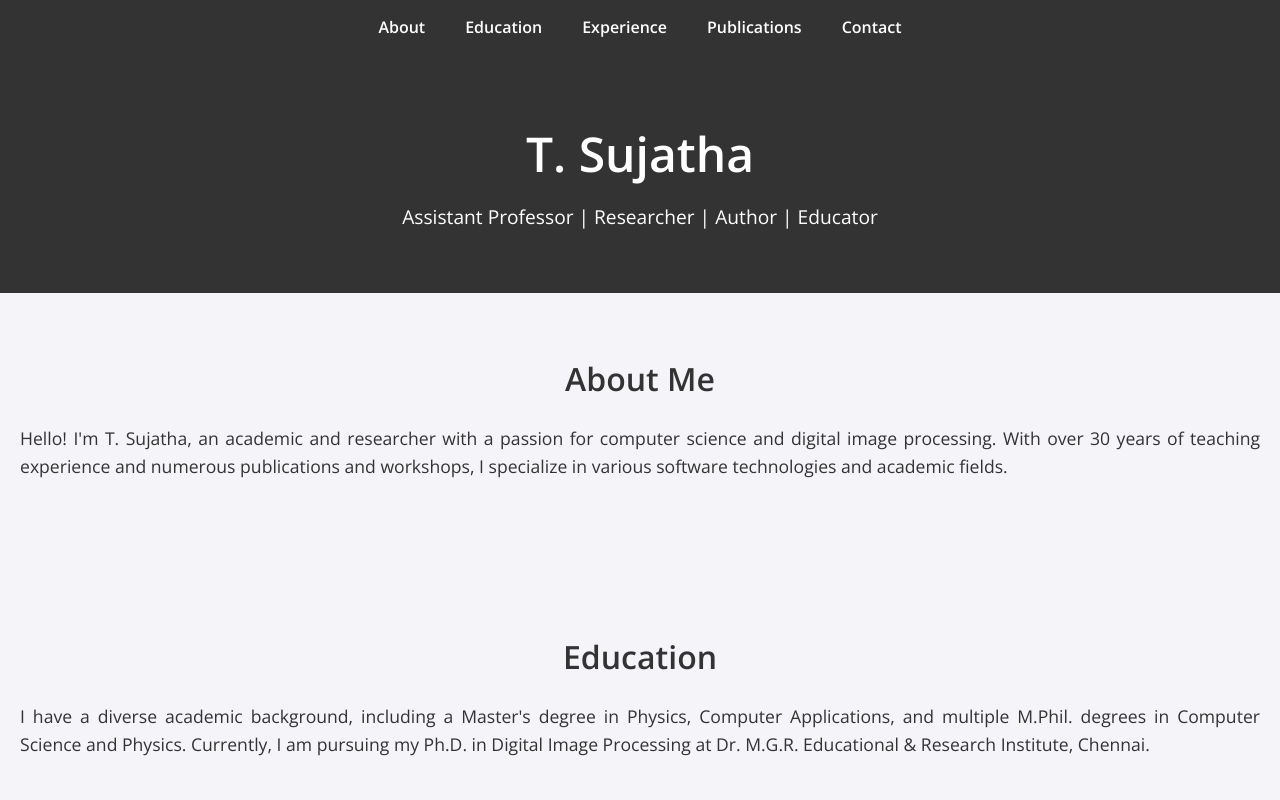
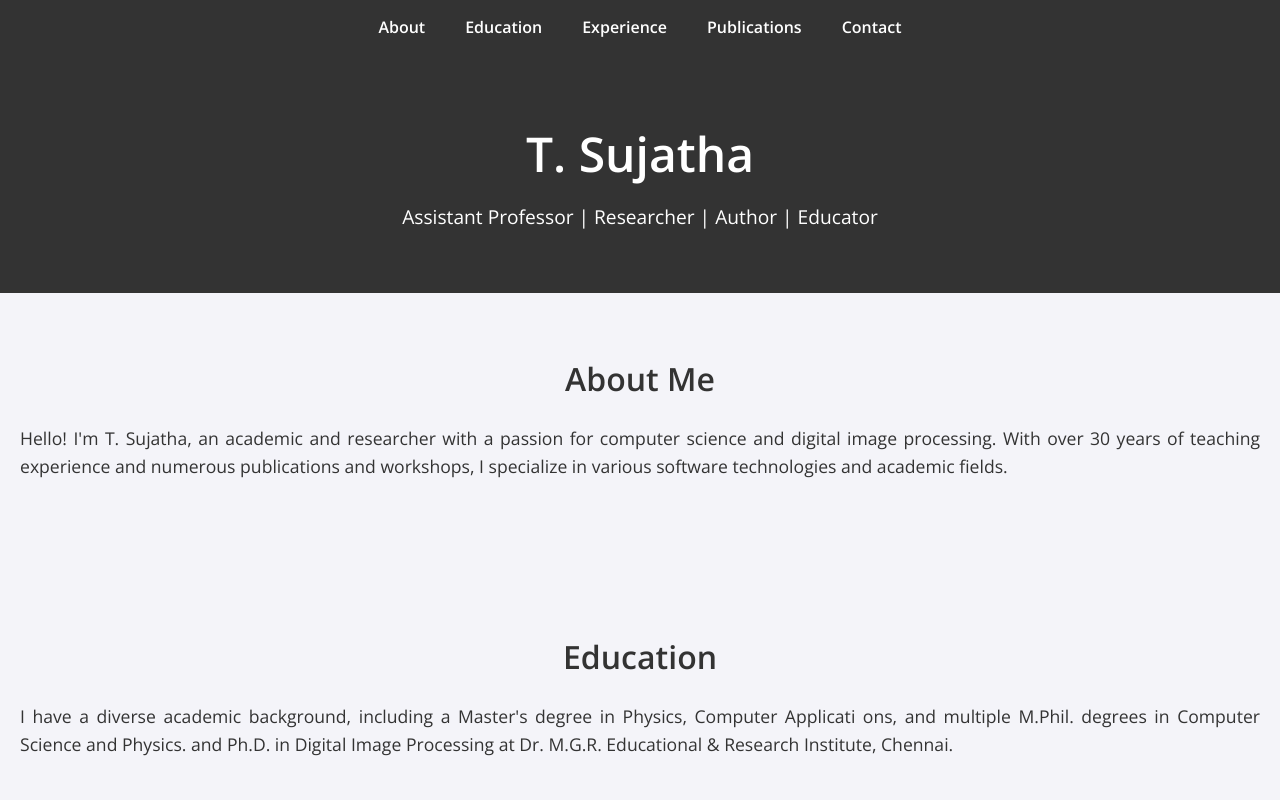
Before and after one commit to sujathacsc69/Website, a plain HTML site: page index.html in a window 1280 px wide. Shown: the top 800 px of the page. Drawn offline with nearby package versions, Linux system fonts and the light colour scheme.

Commit message:
Update index.html

```diff
--- a/index.html
+++ b/index.html
@@ -223,7 +223,7 @@
   <!-- Education Section -->
   <section id="education" class="section">
     <h2>Education</h2>
-    <p>I have a diverse academic background, including a Master's degree in Physics, Computer Applications, and multiple M.Phil. degrees in Computer Science and Physics. Currently, I am pursuing my Ph.D. in Digital Image Processing at Dr. M.G.R. Educational & Research Institute, Chennai.</p>
+    <p>I have a diverse academic background, including a Master's degree in Physics, Computer Applicati ons, and multiple M.Phil. degrees in Computer Science and Physics. and Ph.D. in Digital Image Processing at Dr. M.G.R. Educational & Research Institute, Chennai.</p>
     <div class="cards-container">
       <div class="card">
         <h3>B.Sc. (Physics)</h3>
```
